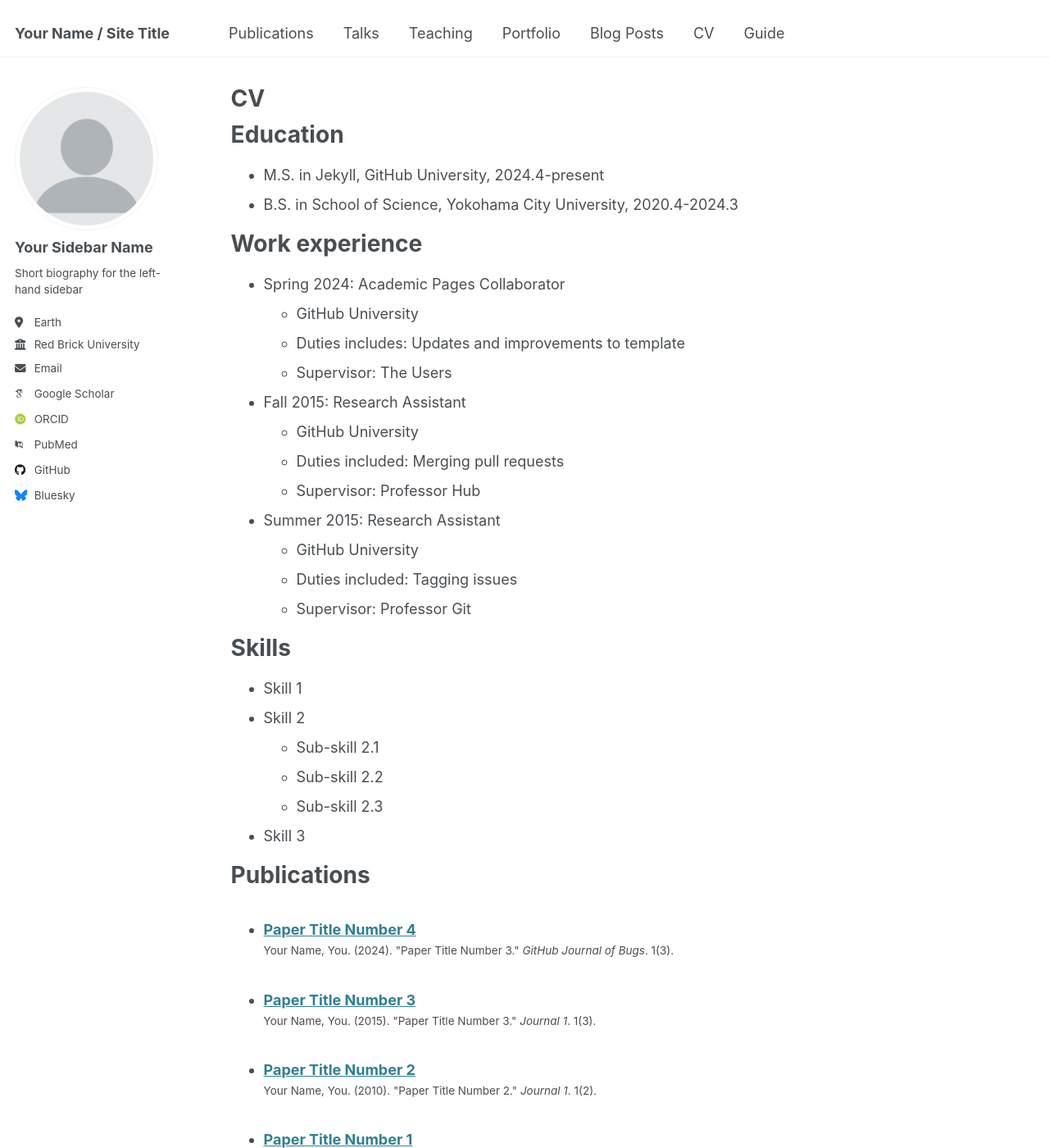
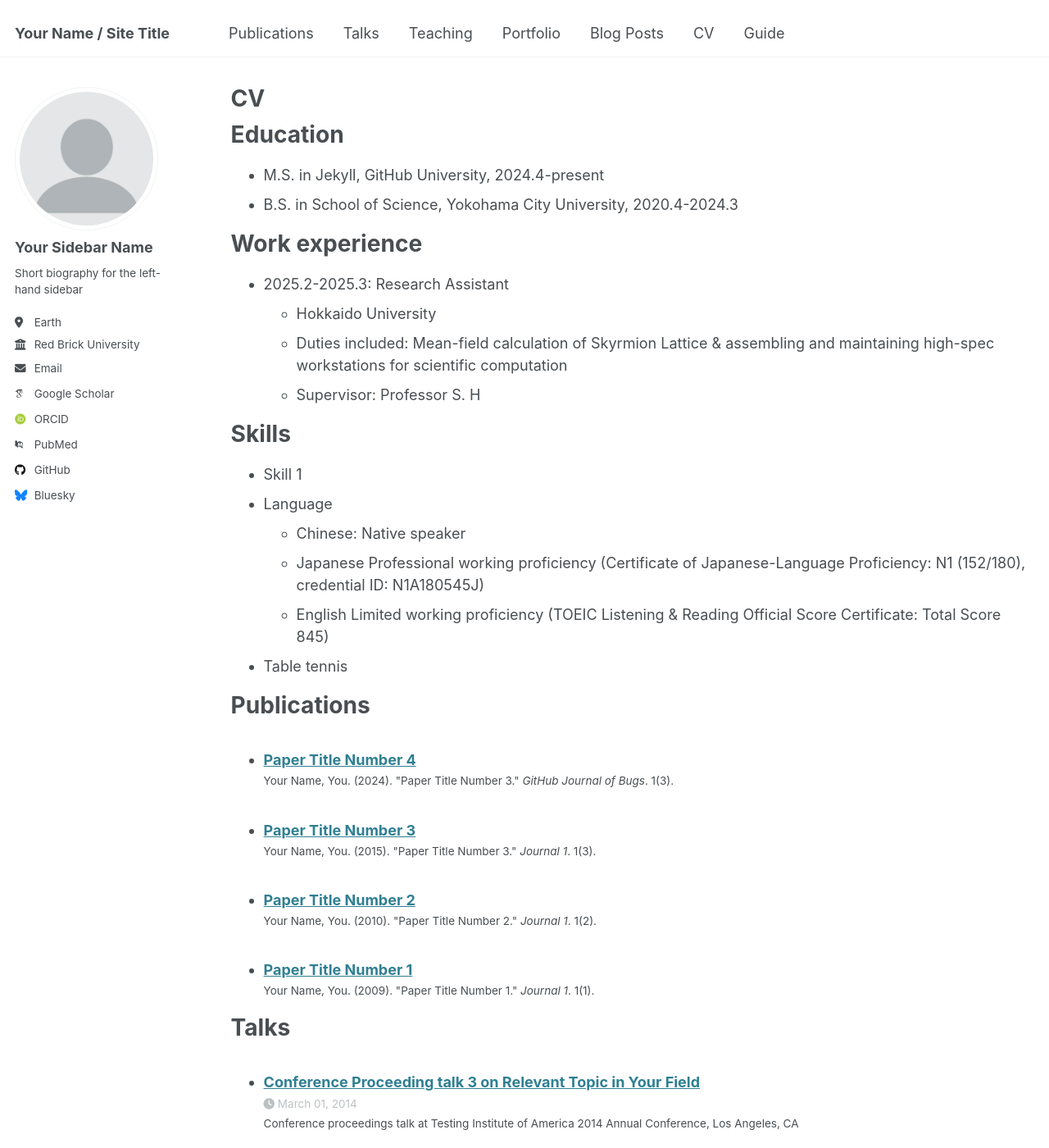
Before and after one commit to yzhacn/yzhacn.github.io, a Jekyll site: the page built from _pages/cv.md, in a window 1280 px wide and 1400 px high. Shown: the whole window at 82% size. Built offline with Jekyll 4.4.1, drawn with Linux system fonts in a browser that asks for light colours; some web fonts are replaced.

Commit message:
Update cv.md

```diff
--- a/_pages/cv.md
+++ b/_pages/cv.md
@@ -16,29 +16,19 @@ Education
 
 Work experience
 ======
-* Spring 2024: Academic Pages Collaborator
-  * GitHub University
-  * Duties includes: Updates and improvements to template
-  * Supervisor: The Users
-
-* Fall 2015: Research Assistant
-  * GitHub University
-  * Duties included: Merging pull requests
-  * Supervisor: Professor Hub
-
-* Summer 2015: Research Assistant
-  * GitHub University
-  * Duties included: Tagging issues
-  * Supervisor: Professor Git
+* 2025.2-2025.3: Research Assistant
+  * Hokkaido University
+  * Duties included: Mean-field calculation of Skyrmion Lattice & assembling and maintaining high-spec workstations for scientific computation
+  * Supervisor: Professor S. H
 
 Skills
 ======
 * Skill 1
-* Skill 2
-  * Sub-skill 2.1
-  * Sub-skill 2.2
-  * Sub-skill 2.3
-* Skill 3
+* Language
+  * Chinese: Native speaker
+  * Japanese Professional working proficiency (Certificate of Japanese-Language Proficiency: N1 (152/180), credential ID: N1A180545J)
+  * English Limited working proficiency (TOEIC Listening & Reading Official Score Certificate: Total Score 845)
+* Table tennis
 
 Publications
 ======
```
